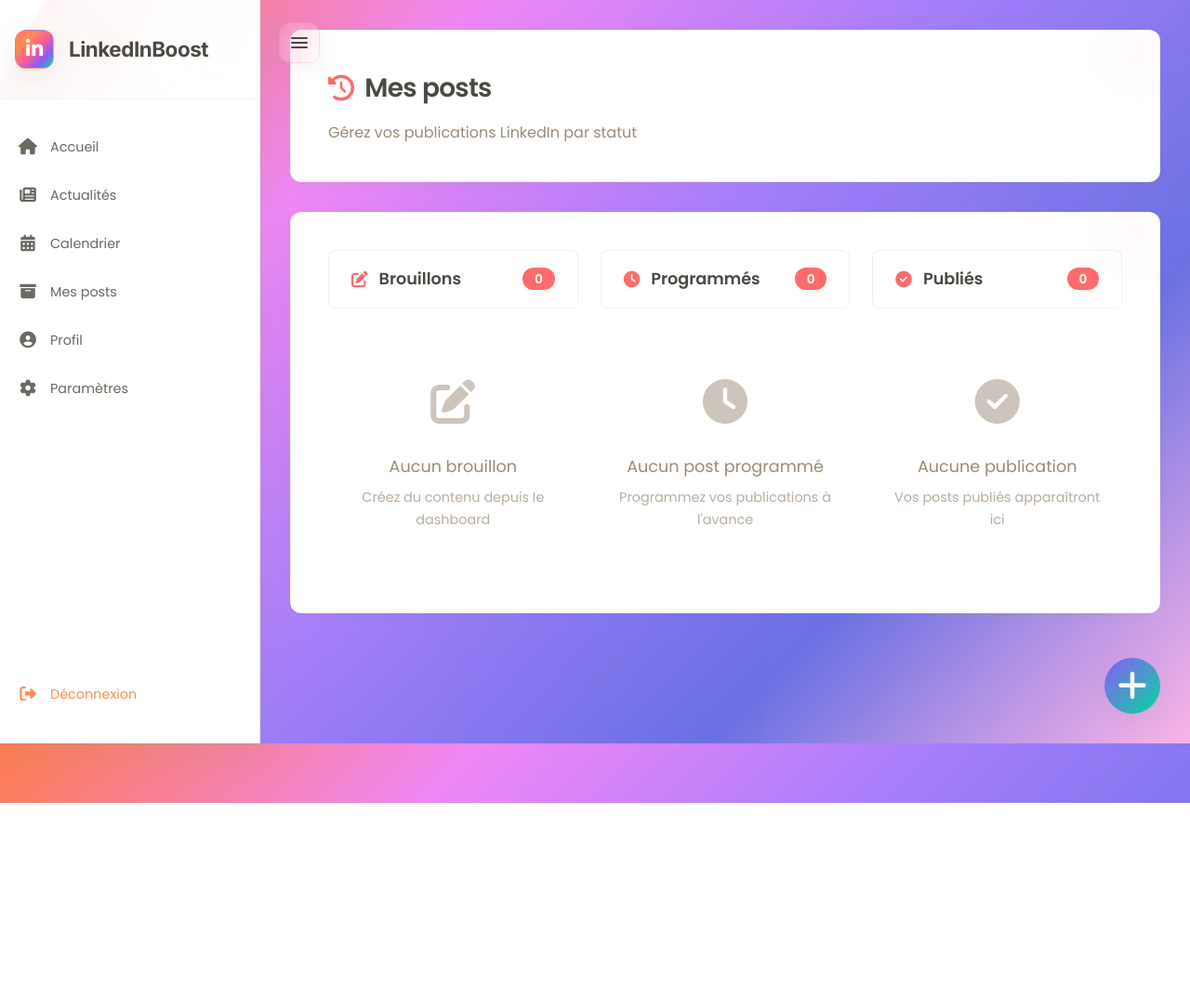
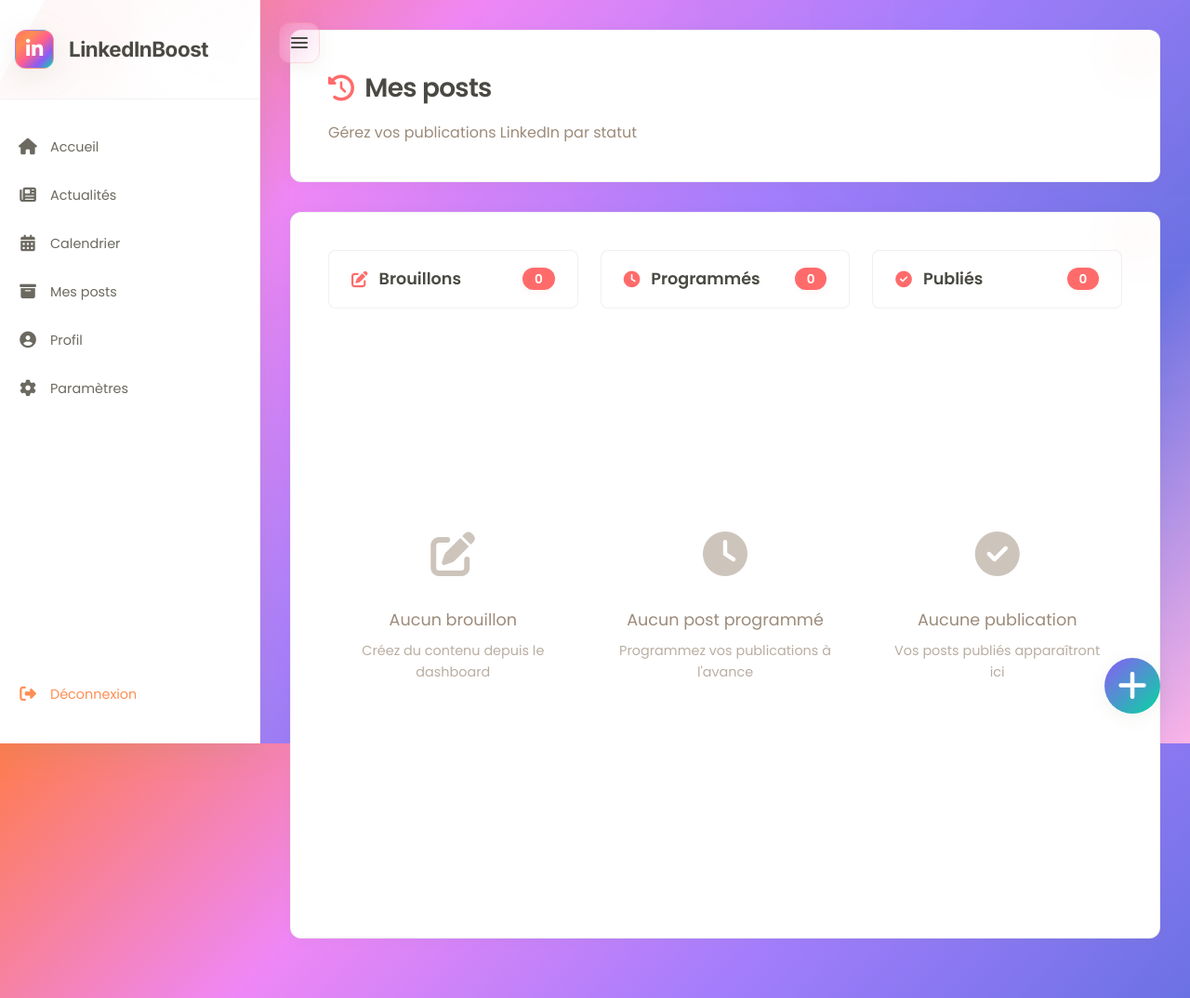
Before and after one commit to HugoF1234/Boost, a Flask app: template templates/historique.html in a window 1280 px wide. Shown: the whole page at 93% size. Before the commit the page ends 864 px from the top, so only its background shows below. Run offline with Flask 3, Linux system fonts and the light colour scheme; the template is opened without the code that fills it, so the values that code supplies are empty.

Commit message:
Update style.css

```diff
--- a/static/css/style.css
+++ b/static/css/style.css
@@ -999,10 +999,11 @@ html, body {
     min-width: 100%; /* Largeur minimale complète */
 }
 
-/* SOLUTION UNIVERSELLE: Forcer largeur maximale */
+/* SOLUTION UNIVERSELLE: Forcer largeur maximale FIXE */
 .main-content {
     width: calc(100% - 280px) !important; /* Utiliser toute la largeur disponible */
     max-width: none !important; /* Supprimer toute limite de largeur */
+    min-width: calc(100% - 280px) !important; /* FORCER largeur minimale égale */
 }
 
 /* SOLUTION KANBAN: Styles manquants pour les colonnes */
@@ -1035,7 +1036,7 @@ html, body {
     box-sizing: border-box !important;
 }
 
-/* Forcer la largeur sur les autres éléments historique */
+/* SOLUTION ANTI-SAUT: Forcer largeur FIXE constante */
 .posts-navigation,
 .posts-content,
 .tab-content,
@@ -1043,9 +1044,11 @@ html, body {
 .posts-grid,
 .linkedin-post-card {
     width: 100% !important; /* Forcer largeur maximale */
-    max-width: none !important; /* Supprimer toute limite */
-    min-width: 100% !important; /* Largeur minimale */
+    max-width: 100% !important; /* Limiter à 100% exact */
+    min-width: 100% !important; /* Largeur minimale exacte */
     box-sizing: border-box !important; /* Inclure padding/border */
+    flex-shrink: 0 !important; /* EMPÊCHER le rétrécissement */
+    flex-grow: 0 !important; /* EMPÊCHER l'agrandissement */
 }
 
 .nav-tab {
@@ -1089,6 +1092,7 @@ html, body {
     display: none;
     width: 100%; /* Forcer la largeur à 100% */
     min-width: 100%; /* Largeur minimale à 100% */
+    min-height: 700px; /* FORCER hauteur minimale pour tous les onglets */
 }
 
 .tab-content.active {
@@ -1332,16 +1336,21 @@ html, body {
     transform: translateX(5px);
 }
 
-/* État vide amélioré */
+/* État vide amélioré - ANTI-SAUT */
 .empty-state {
     text-align: center;
     padding: 3rem 1rem;
     color: var(--gray-medium);
-    width: 100%; /* Forcer la largeur à 100% */
+    width: 100% !important; /* Forcer la largeur à 100% */
+    max-width: 100% !important; /* Largeur maximale fixe */
+    min-width: 100% !important; /* Largeur minimale fixe */
+    min-height: 600px; /* FORCER hauteur minimale pour égaler onglets pleins */
     display: flex;
     flex-direction: column;
     justify-content: center;
     align-items: center;
+    flex-shrink: 0 !important; /* EMPÊCHER le rétrécissement horizontal */
+    box-sizing: border-box !important; /* Inclure padding */
 }
 
 .empty-state .empty-icon {
@@ -1365,6 +1374,7 @@ html, body {
 .dedicated-page {
     width: 100%; /* Forcer la largeur à 100% */
     min-width: 100%; /* Largeur minimale à 100% */
+    min-height: 600px; /* FORCER hauteur minimale pour pages dédiées */
 }
 
 .posts-grid {
```
